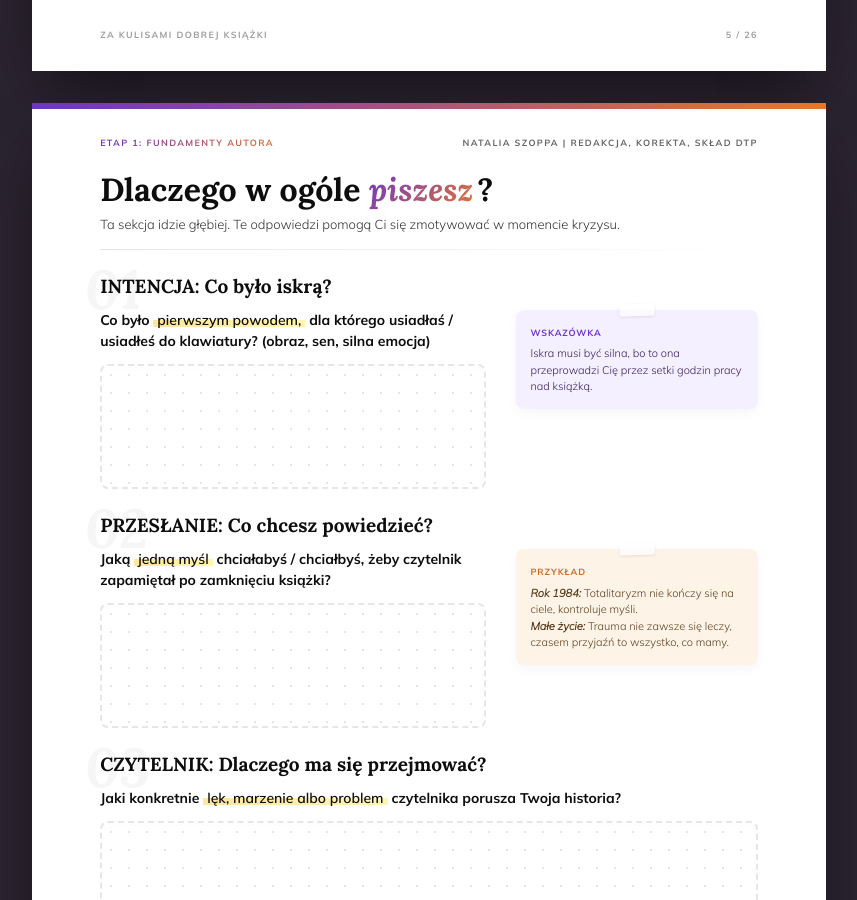
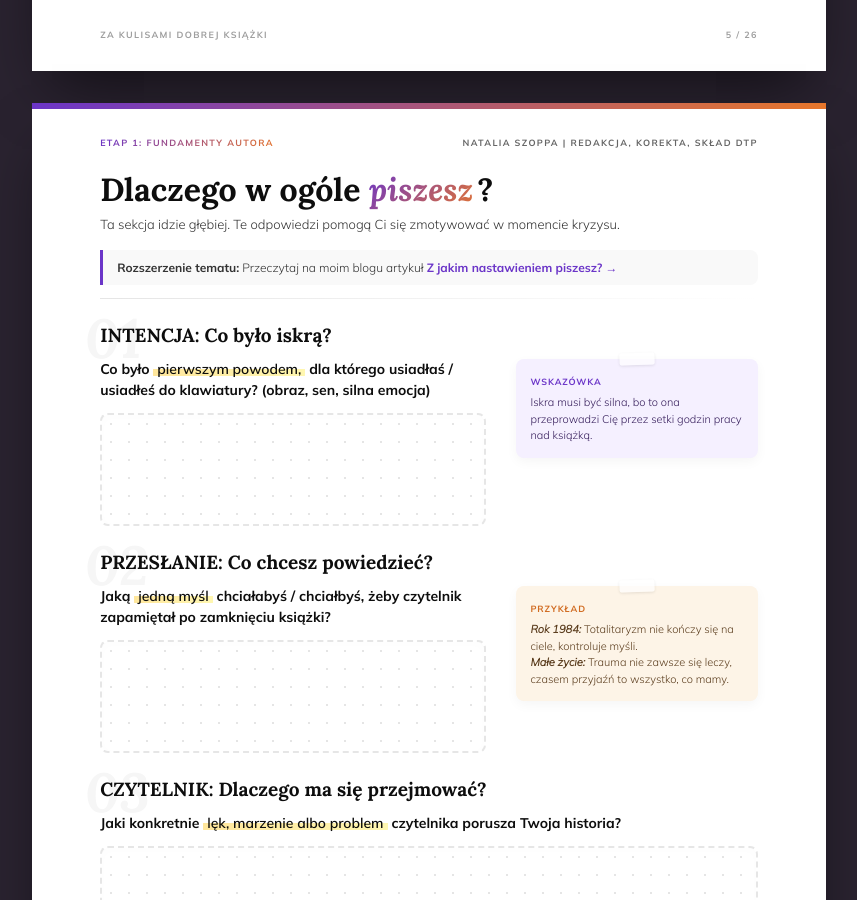
Before and after one commit to Bonnie00726/nataliaszoppa, a Jekyll site: the page arkusz diagnostyczny.html, which Jekyll copies as it is, in a window 1280 px wide and 900 px high, scrolled down 5706 px. Shown: the whole window, without its empty margins (211-1068 px from the left). Built offline with Jekyll 4.4.1, drawn with Linux system fonts in a browser that asks for light colours; some of the changed text lies outside the part shown.

Commit message:
Update arkusz diagnostyczny.html

```diff
--- a/arkusz diagnostyczny.html
+++ b/arkusz diagnostyczny.html
@@ -546,6 +546,11 @@
   <div class="section-opener">
     <h2 class="section-title">Dlaczego w ogóle <em class="grad-type">piszesz</em>?</h2>
     <p class="body">Ta sekcja idzie głębiej. Te odpowiedzi pomogą Ci się zmotywować w momencie kryzysu.</p>
+
+    <!-- Subtelny link do bloga dodany poniżej -->
+    <div style="margin-top: 14px; padding: 10px 14px; background: var(--paper-warm); border-left: 3px solid var(--grad-start); border-radius: 0 var(--radius) var(--radius) 0; font-size: 12px; color: var(--ink-soft);">
+      <strong>Rozszerzenie tematu:</strong> Przeczytaj na moim blogu artykuł <a href="https://nataliaszoppa.com/2026/06/06/z-jakim-nastawieniem-piszesz.html" target="_blank" style="color: var(--grad-start); font-weight: 700; text-decoration: none;">Z jakim nastawieniem piszesz? &rarr;</a>
+    </div>
   </div>
 
   <div class="q-row">
@@ -877,6 +882,11 @@
   <div class="section-opener" style="margin-bottom: 14px;">
     <h2 class="section-title">Struktura: 15 beatów <em class="grad-type">Save the Cat!</em></h2>
     <p class="body">Solidne fundamenty historii oparte na docenianej na świecie metodzie Blake'a Snydera. Beat to istotny moment, w którym wyznaczona historia nieodwracalnie zmienia swój dotychczasowy tor biegu.</p>
+
+    <!-- Subtelny link do bloga dodany poniżej -->
+    <div style="margin-top: 14px; padding: 10px 14px; background: var(--paper-warm); border-left: 3px solid var(--grad-start); border-radius: 0 var(--radius) var(--radius) 0; font-size: 12px; color: var(--ink-soft);">
+      <strong>Rozszerzenie tematu:</strong> Przeczytaj na moim blogu artykuł <a href="https://nataliaszoppa.com/2026/06/04/struktura-trzech-aktow2.html" target="_blank" style="color: var(--grad-start); font-weight: 700; text-decoration: none;">Struktura trzech aktów &rarr;</a>
+    </div>
   </div>
 
   <table class="beats-table" style="margin-top: 0; margin-bottom: 16px;">
@@ -919,7 +929,9 @@
   </table>
 
   <p class="main-question" style="margin-bottom: 8px;">Który ze wspomnianych wyżej beatów <span class="highlight-marker">świadomie zarysowałaś / zarysowałeś w swojej historii?</span></p>
-  <div class="dot-grid-box" style="flex: 1; min-height: 200px;"></div>
+
+  <!-- Zmniejszono min-height do 150px, aby zrekompensować miejsce zajęte przez wstawkę z linkiem -->
+  <div class="dot-grid-box" style="flex: 1; min-height: 150px;"></div>
   <div class="runner bottom"><span>ZA KULISAMI DOBREJ KSIĄŻKI</span><span>13 / 26</span></div>
 </section>
 
@@ -1020,6 +1032,11 @@
   <div class="section-opener">
     <h2 class="section-title">Anatomia <em class="grad-type">bohatera</em></h2>
     <p class="body">Bohater to zbiór reakcji. To <b>JAK</b> twojej historii. Powinieneś wiedzieć, jak zachowa się w stresującej sytuacji – czy w złości rzuci talerzem, czy dokończy posiłek w milczeniu.</p>
+
+    <!-- Subtelny link do bloga dodany poniżej -->
+    <div style="margin-top: 14px; padding: 10px 14px; background: var(--paper-warm); border-left: 3px solid var(--grad-start); border-radius: 0 var(--radius) var(--radius) 0; font-size: 12px; color: var(--ink-soft);">
+      <strong>Rozszerzenie tematu:</strong> Znajdziesz je w artykułach: <a href="https://nataliaszoppa.com/2026/07/10/chciec-a-potrzebowac.html" target="_blank" style="color: var(--grad-start); font-weight: 700; text-decoration: none;">Chcieć a potrzebować &rarr;</a> oraz <a href="https://nataliaszoppa.com/2026/06/18/konflikt-wewn%C4%99trzny-czyli-jak-stworzy%C4%87-anga%C5%BCuj%C4%85cego-bohatera.html" target="_blank" style="color: var(--grad-start); font-weight: 700; text-decoration: none;">Konflikt wewnętrzny &rarr;</a>
+    </div>
   </div>
 
   <div class="q-row">
@@ -1041,7 +1058,8 @@
       <div class="q-header-area"><span class="qnum-bg">02</span><h3 class="qtitle">Głębia charakteru (POKAŻ, nie mów wprost)</h3></div>
       <div class="main-question">Wybierz główną cechę bohatera i opisz, <span class="highlight-marker">jak przejawia się ona w jego zachowaniu.</span> Unikaj prostych przymiotników (np. „był nerwowy”).</div>
 
-      <div class="dot-grid-box" style="min-height: 180px;">
+      <!-- Zmniejszono min-height do 145px, aby zachować format A4 -->
+      <div class="dot-grid-box" style="min-height: 145px;">
         <div class="fill-list">
           <div class="fill-row"><span class="fill-label">Główna cecha:</span><div class="fill-space"></div></div>
           <div class="fill-row"><span class="fill-label">W gestach (mimika, mowa ciała, nawyki):</span><div class="fill-space"></div></div>
@@ -1060,6 +1078,7 @@
   </div>
   <div class="runner bottom"><span>ZA KULISAMI DOBREJ KSIĄŻKI</span><span>16 / 26</span></div>
 </section>
+
 <!-- STRONA 17 -->
 <section class="page">
   <div class="runner top"><span class="grad-type">Etap 3: Głębsze nurkowanie</span><span>Natalia Szoppa | Redakcja, korekta, skład DTP</span></div>
```
